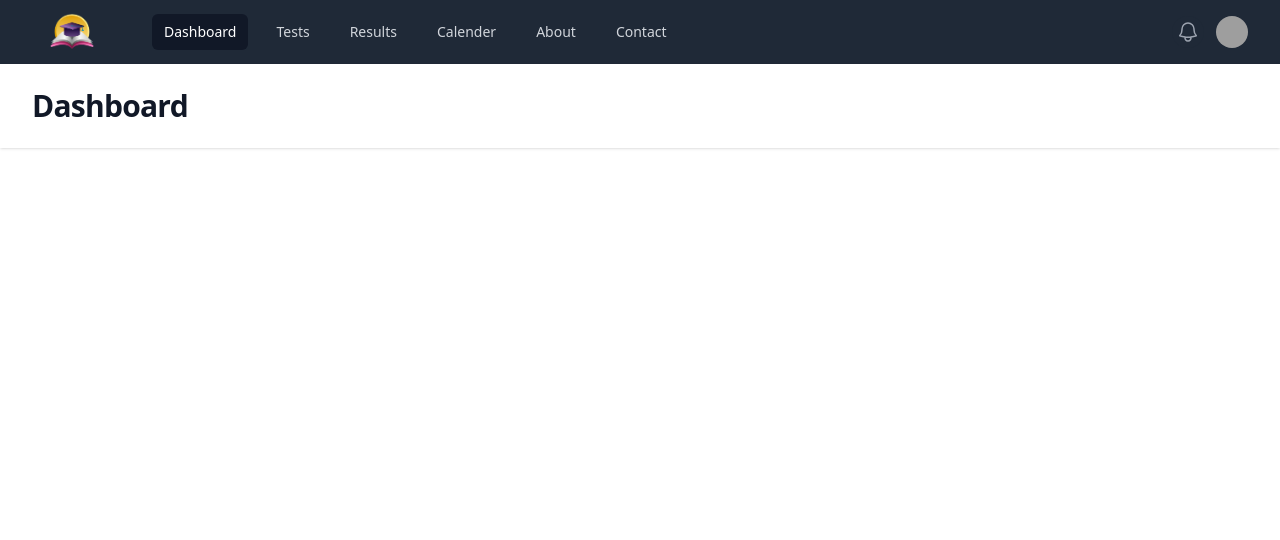
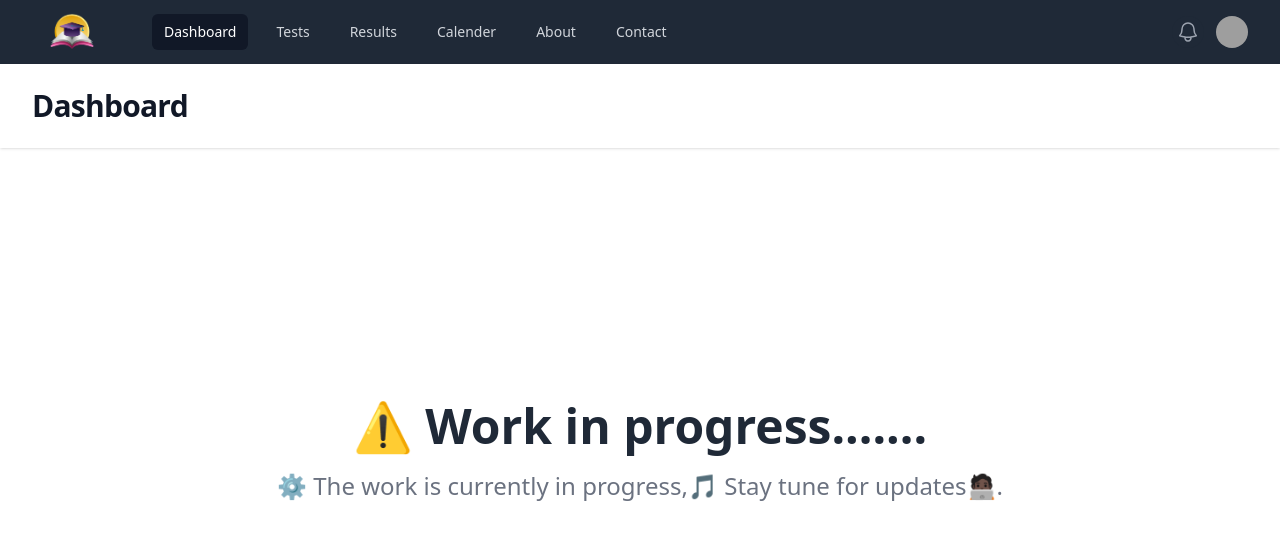
Before and after one commit to ankitt26/Education-Pointer, a React (Vite) app: page /dashboard in a window 1280 px wide. Shown: the top 540 px of the page. Built offline with nearby package versions, Linux system fonts and the light colour scheme; grey boxes are pictures that could not be loaded.

Commit message:
Add construction page

```diff
--- a/src/App.jsx
+++ b/src/App.jsx
@@ -1,12 +1,13 @@
-import "./App.css";
-import { BrowserRouter, Route, Routes } from "react-router-dom";
-import Student_log from "./components/login/student_log";
-import Teacher_log from "./components/login/teacher_log";
-import Student from "./components/signup/student";
-import Teacher from "./components/signup/teacher";
-import Dashboard from "./components/dashboard";
-import Home from "./components/Home";
-import About from "./components/About";
+import './App.css';
+import { BrowserRouter, Route, Routes } from 'react-router-dom';
+import Student_log from './components/login/student_log';
+import Teacher_log from './components/login/teacher_log';
+import Student from './components/signup/student';
+import Teacher from './components/signup/teacher';
+import Dashboard from './components/dashboard';
+import Home from './components/Home';
+import About from './components/About';
+import Construction from './components/construction';
 
 function App() {
   return (
@@ -20,6 +21,7 @@ function App() {
         <Route path="/login/teacher" element={<Teacher_log />} />
         <Route path="/dashboard" element={<Dashboard />} />
         <Route path="/about" element={<About />} />
+        <Route path="*" element={<Construction />} />
       </Routes>
     </BrowserRouter>
   );
--- a/src/components/Home.jsx
+++ b/src/components/Home.jsx
@@ -7,7 +7,7 @@ import { Link } from 'react-router-dom';
 const navigation = [
   { name: 'Test', href: '/login/student' },
   { name: 'Result', href: '/login/student' },
-  { name: 'About', href: '/about' },
+  { name: 'About', href: '/login/student' },
   { name: 'Contact', href: '/login/student' },
 ];
 
--- a/src/components/Navbar.jsx
+++ b/src/components/Navbar.jsx
@@ -21,21 +21,21 @@ export default function Navbar() {
   if (user_type === 'student') {
     navigation = [
       { name: 'Dashboard', href: '/dashboard', current: false },
-      { name: 'Tests', href: '#', current: false },
-      { name: 'Results', href: '#', current: false },
-      { name: 'Calender', href: '#', current: false },
+      { name: 'Tests', href: '/tests', current: false },
+      { name: 'Results', href: '/result', current: false },
+      { name: 'Calender', href: '/calender', current: false },
       { name: 'About', href: '/about', current: false },
-      { name: 'Contact', href: '#', current: false },
+      { name: 'Contact', href: '/contact', current: false },
     ];
   } else if (user_type == 'teacher') {
     navigation = [
       { name: 'Dashboard', href: '/dashboard', current: false },
-      { name: 'Tests', href: '#', current: false },
-      { name: 'Add Tests', href: '#', current: false },
-      { name: 'Students Results', href: '#', current: false },
-      { name: 'Calender', href: '#', current: false },
+      { name: 'Tests', href: '/tests', current: false },
+      { name: 'Add Tests', href: '/add_tests', current: false },
+      { name: 'Students Results', href: '/students_result', current: false },
+      { name: 'Calender', href: '/calender', current: false },
       { name: 'About', href: '/about', current: false },
-      { name: 'Contact', href: '#', current: false },
+      { name: 'Contact', href: '/contact', current: false },
     ];
   }
 
--- /dev/null
+++ b/src/components/construction.jsx
@@ -0,0 +1,17 @@
+import Navbar from './Navbar';
+
+export default function Construction() {
+  return (
+    <>
+      <Navbar />
+      <div className="w-full h-[90vh] flex flex-col justify-center items-center gap-5 font-sans">
+        <div className="text-5xl text-gray-800 font-bold">
+          ⚠️ Work in progress.......
+        </div>
+        <p className="text-2xl text-gray-500">
+          ⚙️ The work is currently in progress,🎵 Stay tune for updates🧑🏿‍💻.
+        </p>
+      </div>
+    </>
+  );
+}
--- a/src/components/dashboard.jsx
+++ b/src/components/dashboard.jsx
@@ -12,7 +12,16 @@ export default function Dashboard() {
         </div>
       </header>
       <main>
-        <div className="mx-auto max-w-7xl py-6 sm:px-6 lg:px-8"></div>
+        <div className="mx-auto max-w-7xl py-6 sm:px-6 lg:px-8">
+          <div className="w-full h-[70vh] flex flex-col justify-center items-center gap-5 font-sans">
+            <div className="text-5xl text-gray-800 font-bold">
+              ⚠️ Work in progress.......
+            </div>
+            <p className="text-2xl text-gray-500">
+              ⚙️ The work is currently in progress,🎵 Stay tune for updates🧑🏿‍💻.
+            </p>
+          </div>
+        </div>
       </main>{' '}
     </>
   );
```
